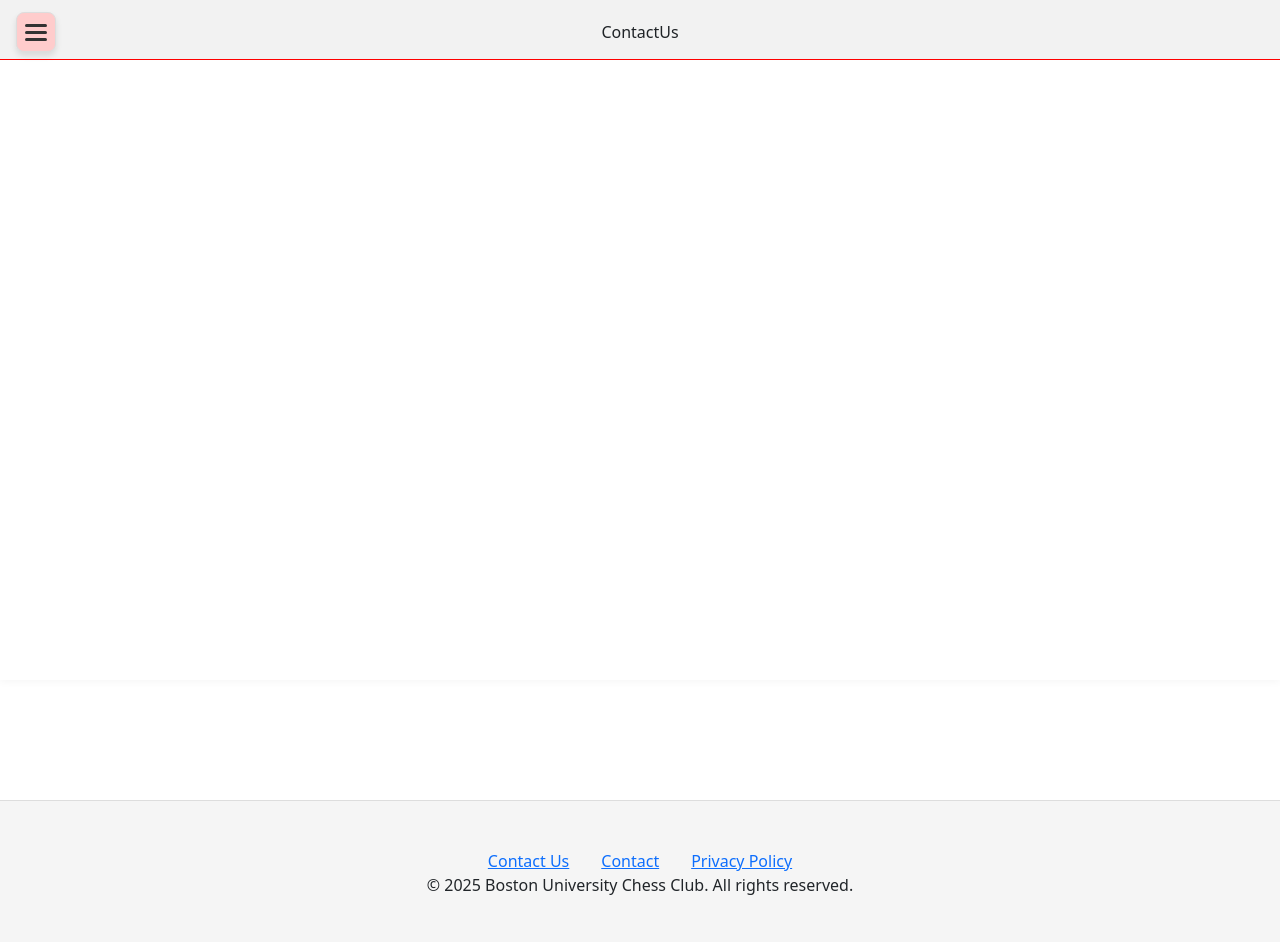
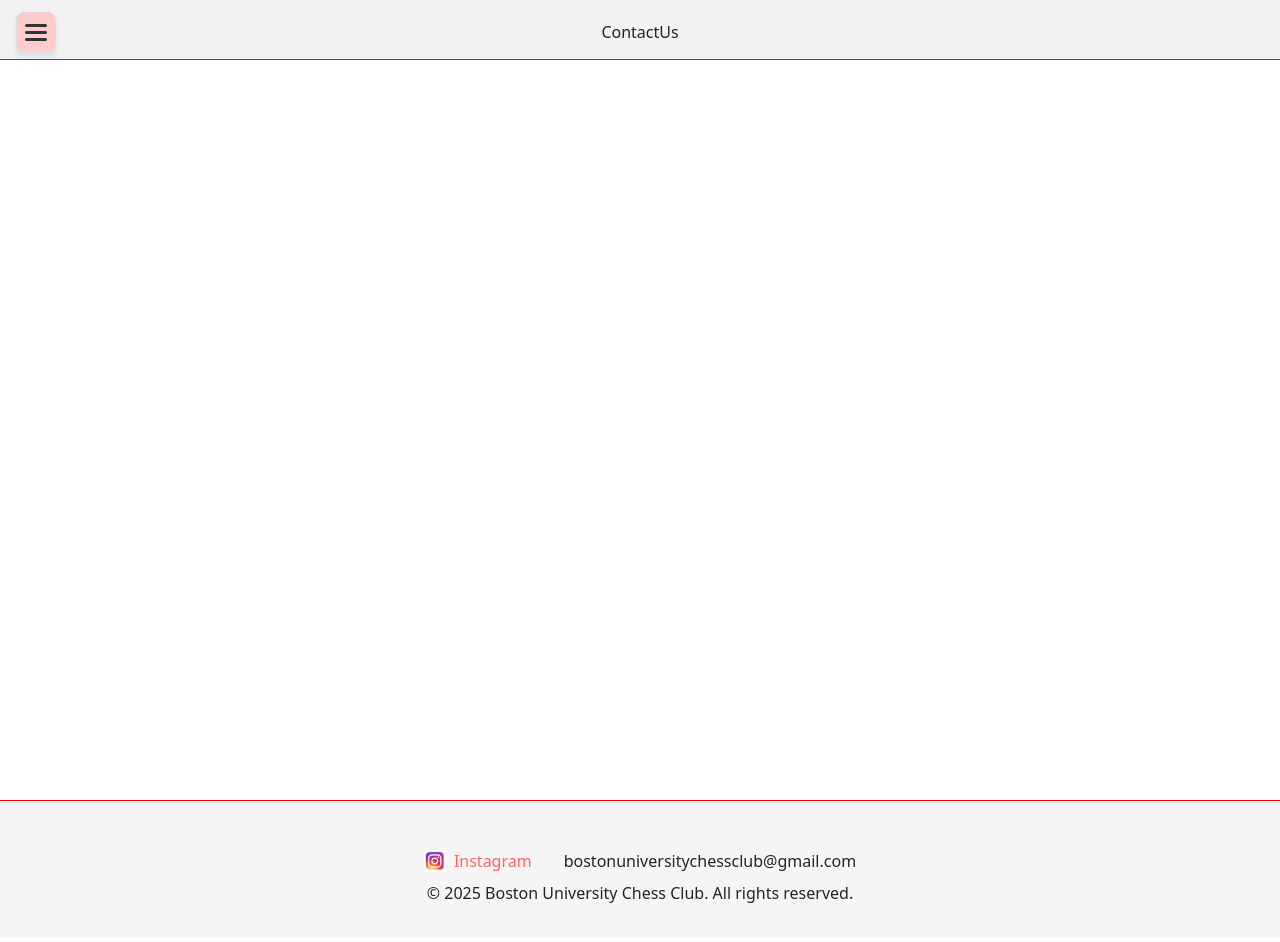
Before and after one commit to tiazheng04/bu-chess, a React app: page /contactus in a window 1280 px wide. Shown: the top 942 px of the page. Built offline with nearby package versions, Linux system fonts and the light colour scheme; the HTML template or start-up script is replaced by a standard one.

Commit message:
footer styled

```diff
--- a/src/App.tsx
+++ b/src/App.tsx
@@ -14,7 +14,7 @@ function App() {
   return (
     <div style={{ minHeight: "100vh", width: "100vw", position: "relative" }}>
       <Router>
-        {/* Topbar/Navbar always above blur, with high z-index and solid background */}
+        {/* Topbar/Navbar always above blur, with high z-index */}
         <div style={{ position: "sticky", top: 0, zIndex: 100, width: "100%", background: "#f5f5f5" }}>
           <Navbar onNavStateChange={setNavOpen} />
         </div>
@@ -27,7 +27,6 @@ function App() {
             marginBottom: FOOTER_HEIGHT,
             background: "#fff",
             boxSizing: "border-box",
-            boxShadow: "0 2px 8px rgba(0,0,0,0.04)",
             filter: navOpen ? "blur(2.5px)" : "none",
             transition: "filter 0.3s",
             display: "flex",
--- a/src/components/Footer.tsx
+++ b/src/components/Footer.tsx
@@ -1,31 +1,40 @@
-import React from "react";
+import instaLogo from "../assets/insta.png";
+
 function Footer() {
-
-return (
+  return (
     <footer
       style={{
         backgroundColor: "#f5f5f5",
         padding: "2rem",
         textAlign: "center",
-        borderTop: "1px solid #ddd",
+        borderTop: "1px solid red",
       }}
     >
-      <div style={{ marginTop: "1rem" }}>
-        <a href="/contact" style={{ margin: "0 1rem" }}>
-          Contact Us
-        </a>
-        <a href="/contact" style={{ margin: "0 1rem" }}>
-          Contact
-        </a>
-        <a href="/privacy" style={{ margin: "0 1rem" }}>
-          Privacy Policy
-        </a>
-      </div>
-      <div>
-        <p>&copy; {new Date().getFullYear()} Boston University Chess Club. All rights reserved.</p>
+      <div style={{ display: "flex", flexDirection: "column", alignItems: "center", gap: "0.5rem", marginTop: "1rem" }}>
+        <div style={{ display: "flex", alignItems: "center", gap: "0.5rem" }}>
+          <a
+            href="https://www.instagram.com/buchessclub/"
+            style={{
+              display: "flex",
+              alignItems: "center",
+              textDecoration: "none",
+              color: "#ff6666", // light red
+              fontWeight: 500,
+              transition: "color 0.2s",
+            }}
+            onMouseOver={e => (e.currentTarget.style.color = "#d32f2f")}
+            onMouseOut={e => (e.currentTarget.style.color = "#ff6666")}
+          >
+            <img src={instaLogo} alt="Instagram" style={{ width: "22px", height: "22px", marginRight: "0.5rem" }} />
+            Instagram
+          </a>
+          <span style={{ marginLeft: "1.5rem" }}>bostonuniversitychessclub@gmail.com</span>
+        </div>
+        <div>
+          <p style={{ margin: 0 }}>&copy; {new Date().getFullYear()} Boston University Chess Club. All rights reserved.</p>
+        </div>
       </div>
     </footer>
-)
-
+  );
 }
 export default Footer;
```
Also changed, not shown: src/assets/insta.png (added).
